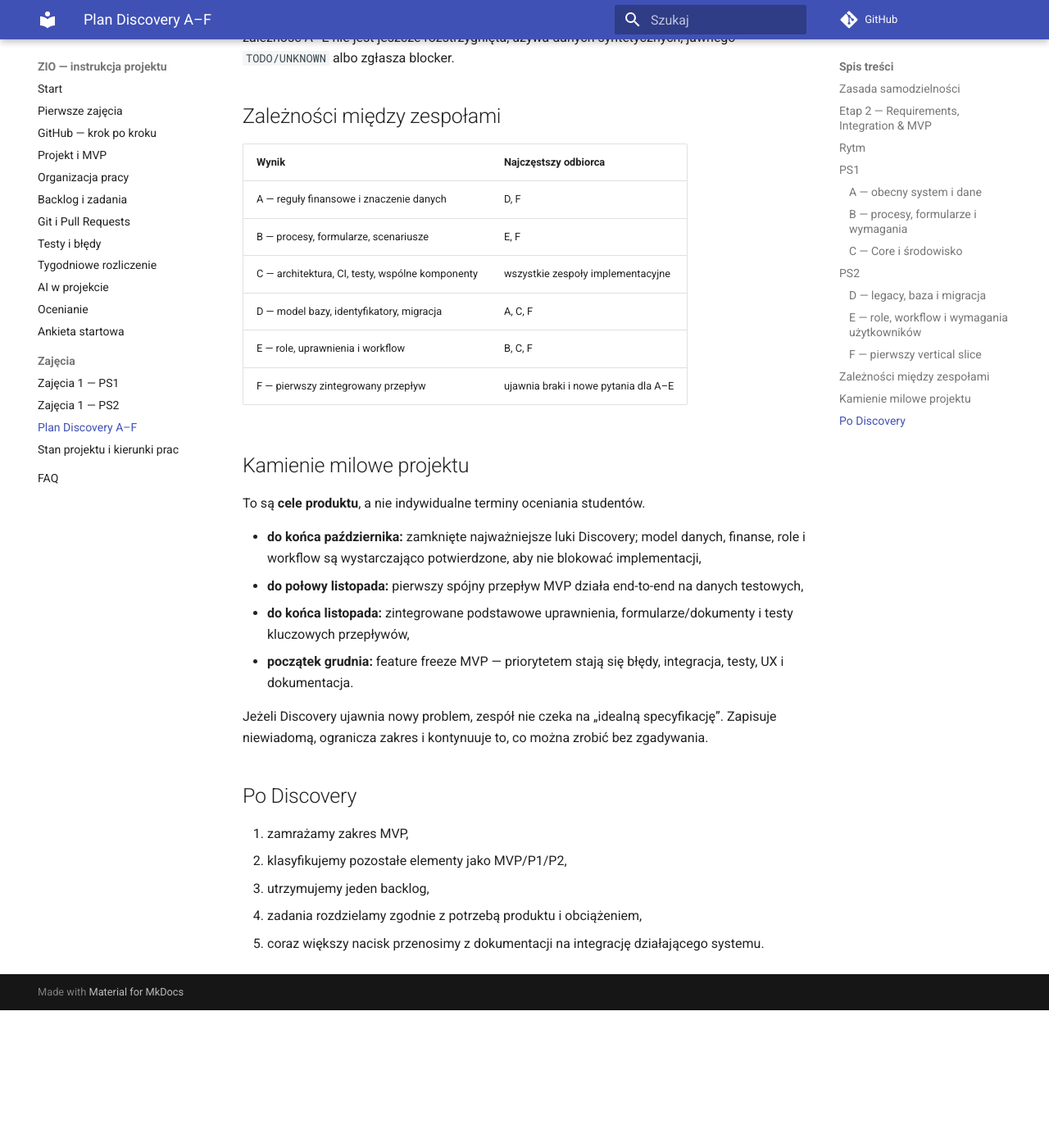
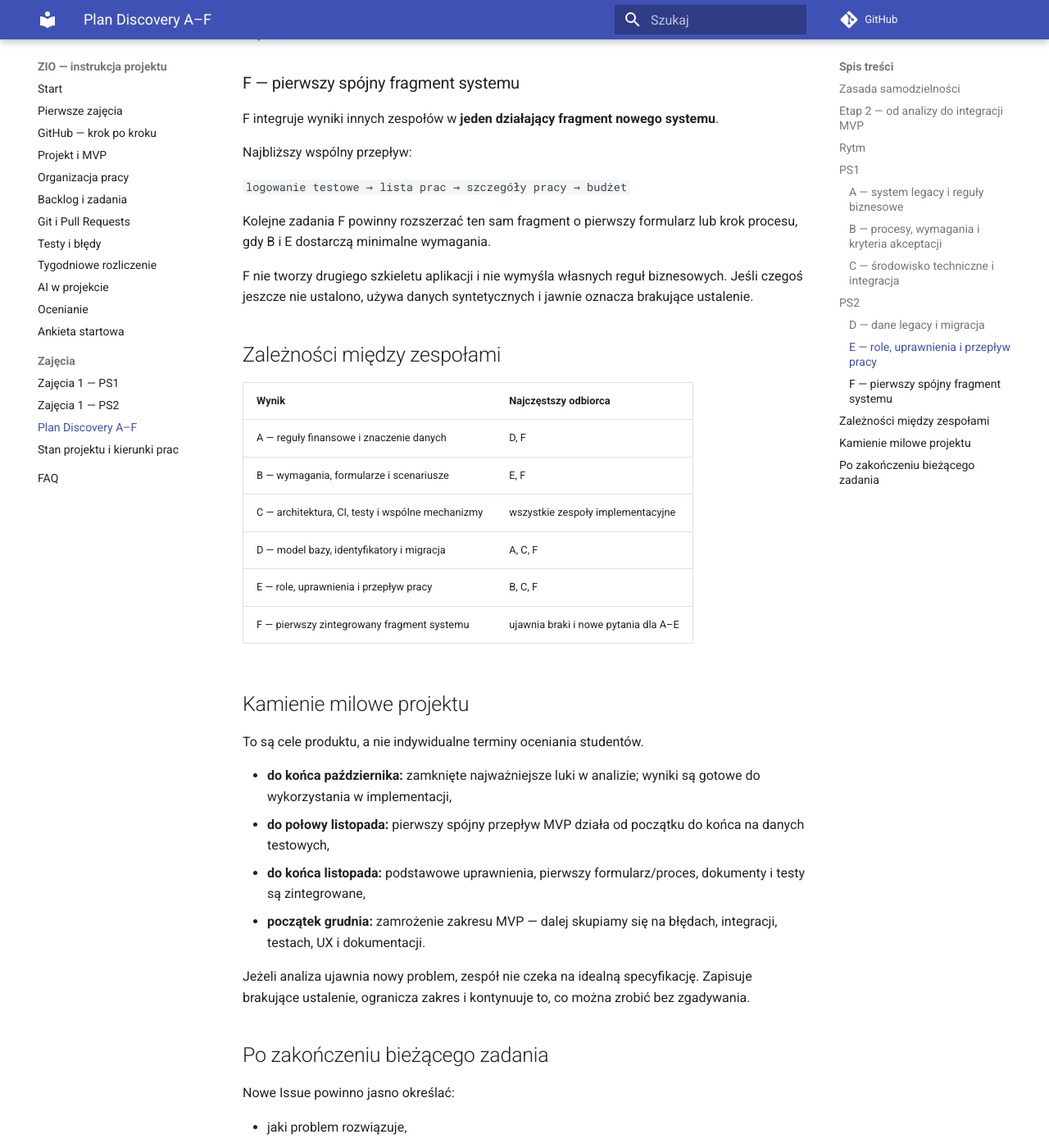
Before and after one commit to zio-wi-pb-mc/pb-science-office-manual, an MkDocs documentation site: the page built from manual/12-plan-discovery-a-f.md, in a window 1280 px wide and 1400 px high, scrolled down 3911 px. Shown: the whole window at 82% size. Built offline with MkDocs 1.6.1 and Material for MkDocs 9.7.7, drawn with Linux system fonts in a browser that asks for light colours; comment, search, counter and statistics services are not loaded; before the commit the page ends 5143 px from its top, so only the background shows below that; some of the changed text lies outside the part shown.

Commit message:
docs: polish wording and refresh project status

````diff
--- a/manual/12-plan-discovery-a-f.md
+++ b/manual/12-plan-discovery-a-f.md
@@ -1,8 +1,8 @@
 # Plan Discovery — zespoły A–F
 
-A–F opisują **obszary odpowiedzialności w fazie Discovery i dochodzenia do MVP**. Nie są stałym podziałem modułów na cały semestr. Wraz z postępem projektu zespoły przechodzą z analizy do przygotowania wymagań, integracji i implementacji.
+A–F opisują obszary odpowiedzialności podczas Discovery i dochodzenia do MVP. Nie są stałym podziałem modułów na cały semestr. Wraz z postępem projektu zespoły przechodzą od analizy do przygotowania wymagań, implementacji i integracji.
 
-Aktualny stan prac jest utrzymywany osobno: [Stan projektu i kierunki dalszych prac](16-propozycje-zadan-po-audycie.md).
+Aktualny stan prac jest opisany osobno: [Stan projektu i dalsze prace](16-propozycje-zadan-po-audycie.md).
 
 ## Zasada samodzielności
 
@@ -18,18 +18,18 @@ Lead i prowadzący sprawdzają przede wszystkim, czy zadanie:
 - nie dubluje istniejącego Issue/PR,
 - ma konkretny rezultat i mierzalne kryteria akceptacji,
 - ma rozsądny zakres,
-- nie blokuje ważniejszej zależności między zespołami,
+- nie omija ważniejszej zależności między zespołami,
 - prowadzi projekt w stronę działającego systemu.
 
-Nie traktujemy dokumentacji projektu jako menu zadań do mechanicznego wybierania.
+Dokumentacja projektu nie jest listą tematów do mechanicznego wybierania.
 
-## Etap 2 — Requirements, Integration & MVP
+## Etap 2 — od analizy do integracji MVP
 
-Po zakończeniu pierwszej fali Discovery **nie kończy się praca zespołów**. Zmienia się jej charakter:
+Po zakończeniu pierwszej części Discovery **nie kończy się praca zespołów**. Zmienia się jej charakter:
 
-- mniej niezależnego katalogowania,
-- więcej odpowiedzi na konkretne pytania blokujące implementację,
-- więcej acceptance criteria i scenariuszy,
+- mniej ogólnych analiz i katalogów,
+- więcej odpowiedzi na konkretne pytania potrzebne implementacji,
+- więcej kryteriów akceptacji i scenariuszy testowych,
 - więcej integracji,
 - więcej działającego kodu i testów.
 
@@ -38,10 +38,10 @@ Po zakończeniu pierwszej fali Discovery **nie kończy się praca zespołów**.
 - **PS1 — czwartek:** A/B/C,
 - **wtorek 20:00:** aktualizacja stanu, PR i najważniejszych zależności,
 - **PS2 — środa:** D/E/F pracuje na aktualnych wynikach A/B/C,
-- **środa po zajęciach:** krótki handoff PS2,
+- **środa po zajęciach:** krótkie przekazanie najważniejszych ustaleń,
 - **PS1 — czwartek:** kontynuacja na aktualnym stanie.
 
-Minimalny handoff powinien odpowiadać na trzy pytania:
+Przekazanie między zespołami powinno odpowiadać na trzy pytania:
 
 1. Co zostało potwierdzone lub zmienione?
 2. Co jest potrzebne innemu zespołowi?
@@ -49,7 +49,7 @@ Minimalny handoff powinien odpowiadać na trzy pytania:
 
 ## PS1
 
-### A — obecny system i dane
+### A — system legacy i reguły biznesowe
 
 Odpowiada przede wszystkim za:
 
@@ -57,11 +57,13 @@ Odpowiada przede wszystkim za:
 - reguły finansowe,
 - typy prac/projektów,
 - rezerwacje, wydatki i saldo,
-- rozbieżności wymagające potwierdzenia administratora.
+- rozbieżności wymagające potwierdzenia.
 
-**Główne wyjście dla innych:** zweryfikowane reguły biznesowe i znaczenie danych, z których korzystają C, D i F.
+Po pierwszej części Discovery A nie wykonuje kolejnego szerokiego audytu. Odpowiada na konkretne pytania zgłaszane przez D i F: znaczenie pola, potwierdzenie reguły, przypadek brzegowy, przykład do testu albo rozbieżność w legacy.
 
-### B — procesy, formularze i wymagania
+**Główny wynik dla innych zespołów:** zweryfikowane reguły biznesowe i znaczenie danych.
+
+### B — procesy, wymagania i kryteria akceptacji
 
 Odpowiada przede wszystkim za:
 
@@ -70,11 +72,17 @@ Odpowiada przede wszystkim za:
 - raporty, eksporty i dokumenty wyjściowe,
 - scenariusze i wymagania funkcjonalne.
 
-**Po pierwszej fali Discovery:** B przechodzi do **Requirements & Acceptance** — przekłada potwierdzone procesy na user stories i acceptance criteria, przygotowuje scenariusze dla F, wskazuje pola/walidacje/edge cases i robi review implementacji pod kątem zgodności z procesem.
+Po pierwszej części Discovery B:
 
-**Główne wyjście dla innych:** wymagania i scenariusze, które E oraz F mogą bezpośrednio wykorzystać.
+- przekłada potwierdzone procesy na małe scenariusze użytkownika i kryteria akceptacji,
+- przygotowuje scenariusze testowe dla elementów implementowanych przez F,
+- wskazuje wymagane pola, walidacje i przypadki brzegowe,
+- sprawdza w przeglądzie PR, czy implementacja odpowiada ustalonemu procesowi,
+- pomaga doprowadzić jeden wybrany proces od początku do końca.
 
-### C — Core i środowisko
+**Główny wynik dla innych zespołów:** wymagania i scenariusze, które E i F mogą bezpośrednio wykorzystać.
+
+### C — środowisko techniczne i integracja
 
 Odpowiada przede wszystkim za:
 
@@ -82,15 +90,21 @@ Odpowiada przede wszystkim za:
 - architekturę aplikacji,
 - CI i testy,
 - generowanie dokumentów,
-- decyzje techniczne wspólne dla wszystkich zespołów.
+- wspólne decyzje techniczne.
 
-**Po pierwszym release:** C działa jako **Platform & Integration** — utrzymuje CI, Docker, testy i clean-clone setup oraz wspiera integrację F.
+Po pierwszym stabilnym wydaniu C:
 
-**Główne wyjście dla innych:** jeden wspólny, działający fundament aplikacji. C nie tworzy alternatywnego produktu obok pracy F.
+- utrzymuje wspólne środowisko,
+- pilnuje, aby projekt dawał się uruchomić od czystego klona repozytorium,
+- usuwa problemy techniczne blokujące kilka zespołów,
+- wspiera F przy integracji,
+- wykonuje techniczne przeglądy PR.
+
+**Główny wynik dla innych zespołów:** jeden wspólny, stabilny fundament aplikacji.
 
 ## PS2
 
-### D — legacy, baza i migracja
+### D — dane legacy i migracja
 
 Odpowiada przede wszystkim za:
 
@@ -98,64 +112,68 @@ Odpowiada przede wszystkim za:
 - identyfikatory historyczne,
 - lata i kontynuacje prac,
 - jakość danych,
-- strategię migracji i testy zgodności.
+- przygotowanie migracji i testy zgodności.
 
-**Po przygotowaniu mapy bazy:** D przechodzi do identyfikatorów, ciągłości lat, jakości danych, minimalnego mapowania legacy → nowy model i testów migracji.
+Po przygotowaniu mapy bazy D skupia się na problemach, które rzeczywiście wpływają na nowy model lub migrację: identyfikatorach, ciągłości danych między latami, niespójnościach, minimalnym zakresie migracji i testach.
 
-**Główne wyjście dla innych:** potwierdzony model danych legacy i ograniczenia migracji potrzebne A, C i F.
+**Główny wynik dla innych zespołów:** potwierdzony model danych legacy i ograniczenia migracji.
 
-### E — role, workflow i wymagania użytkowników
+### E — role, uprawnienia i przepływ pracy
 
 Odpowiada przede wszystkim za:
 
 - aktorów i role,
 - uprawnienia i zasięg danych,
-- oddzielenie flag legacy od projektowanego workflow,
+- oddzielenie flag legacy od stanów nowego systemu,
 - akceptację, zwrot, odrzucenie i historię zmian,
 - wymagania widoków Działu Nauki i kierownictwa.
 
-**Po domknięciu E1/E2:** E przygotowuje minimalny kontrakt ról/uprawnień i workflow jednego procesu referencyjnego potrzebny implementacji.
+Po domknięciu podstawowej macierzy ról i statusów E przygotowuje minimalny zestaw uprawnień i przejść potrzebny aktualnie implementowanemu procesowi.
 
-**Główne wyjście dla innych:** uzgodnione role i przejścia potrzebne B, C oraz F.
+**Główny wynik dla innych zespołów:** role, uprawnienia i przejścia, które można bezpośrednio implementować i testować.
 
-### F — pierwszy vertical slice
+### F — pierwszy spójny fragment systemu
 
 F integruje wyniki innych zespołów w **jeden działający fragment nowego systemu**.
 
-Najbliższy wspólny przepływ to:
+Najbliższy wspólny przepływ:
 
 `logowanie testowe → lista prac → szczegóły pracy → budżet`
 
-Kolejne Issue F powinny rozszerzać ten sam vertical slice o pierwszy formularz/workflow, gdy B/E dostarczą minimalne wymagania.
+Kolejne zadania F powinny rozszerzać ten sam fragment o pierwszy formularz lub krok procesu, gdy B i E dostarczą minimalne wymagania.
 
-F nie tworzy drugiego szkieletu aplikacji i nie wymyśla własnych reguł biznesowych. Jeśli zależność A–E nie jest jeszcze rozstrzygnięta, używa danych syntetycznych, jawnego `TODO/UNKNOWN` albo zgłasza blocker.
+F nie tworzy drugiego szkieletu aplikacji i nie wymyśla własnych reguł biznesowych. Jeśli czegoś jeszcze nie ustalono, używa danych syntetycznych i jawnie oznacza brakujące ustalenie.
 
 ## Zależności między zespołami
 
 | Wynik | Najczęstszy odbiorca |
 |---|---|
 | A — reguły finansowe i znaczenie danych | D, F |
-| B — procesy, formularze, scenariusze | E, F |
-| C — architektura, CI, testy, wspólne komponenty | wszystkie zespoły implementacyjne |
-| D — model bazy, identyfikatory, migracja | A, C, F |
-| E — role, uprawnienia i workflow | B, C, F |
-| F — pierwszy zintegrowany przepływ | ujawnia braki i nowe pytania dla A–E |
+| B — wymagania, formularze i scenariusze | E, F |
+| C — architektura, CI, testy i wspólne mechanizmy | wszystkie zespoły implementacyjne |
+| D — model bazy, identyfikatory i migracja | A, C, F |
+| E — role, uprawnienia i przepływ pracy | B, C, F |
+| F — pierwszy zintegrowany fragment systemu | ujawnia braki i nowe pytania dla A–E |
 
 ## Kamienie milowe projektu
 
-To są **cele produktu**, a nie indywidualne terminy oceniania studentów.
+To są cele produktu, a nie indywidualne terminy oceniania studentów.
 
-- **do końca października:** zamknięte najważniejsze luki Discovery; model danych, finanse, role i workflow są wystarczająco potwierdzone, aby nie blokować implementacji,
-- **do połowy listopada:** pierwszy spójny przepływ MVP działa end-to-end na danych testowych,
-- **do końca listopada:** zintegrowane podstawowe uprawnienia, formularze/dokumenty i testy kluczowych przepływów,
-- **początek grudnia:** feature freeze MVP — priorytetem stają się błędy, integracja, testy, UX i dokumentacja.
+- **do końca października:** zamknięte najważniejsze luki w analizie; wyniki są gotowe do wykorzystania w implementacji,
+- **do połowy listopada:** pierwszy spójny przepływ MVP działa od początku do końca na danych testowych,
+- **do końca listopada:** podstawowe uprawnienia, pierwszy formularz/proces, dokumenty i testy są zintegrowane,
+- **początek grudnia:** zamrożenie zakresu MVP — dalej skupiamy się na błędach, integracji, testach, UX i dokumentacji.
 
-Jeżeli Discovery ujawnia nowy problem, zespół nie czeka na „idealną specyfikację”. Zapisuje niewiadomą, ogranicza zakres i kontynuuje to, co można zrobić bez zgadywania.
+Jeżeli analiza ujawnia nowy problem, zespół nie czeka na idealną specyfikację. Zapisuje brakujące ustalenie, ogranicza zakres i kontynuuje to, co można zrobić bez zgadywania.
 
-## Po Discovery
+## Po zakończeniu bieżącego zadania
 
-1. zamrażamy zakres MVP,
-2. klasyfikujemy pozostałe elementy jako MVP/P1/P2,
-3. utrzymujemy jeden backlog,
-4. zadania rozdzielamy zgodnie z potrzebą produktu i obciążeniem,
-5. coraz większy nacisk przenosimy z dokumentacji na integrację działającego systemu.
+Nowe Issue powinno jasno określać:
+
+- jaki problem rozwiązuje,
+- kto wykorzysta wynik,
+- co konkretnie powstanie,
+- po czym poznamy, że zadanie jest zakończone,
+- na jakim źródle opiera się rozwiązanie.
+
+Jedno zadanie ma jednego właściciela.
--- a/manual/16-propozycje-zadan-po-audycie.md
+++ b/manual/16-propozycje-zadan-po-audycie.md
@@ -1,44 +1,60 @@
-# Stan projektu i kierunki dalszych prac
+# Stan projektu i dalsze prace
 
-**Stan na: 15.10.2026**
-**Charakter dokumentu:** żywe podsumowanie komunikacyjne.
-**Źródło prawdy:** GitHub Issues, Pull Requests i GitHub Project.
+**Stan na 15.10.2026**
+**Cel tej strony:** krótkie podsumowanie aktualnego stanu projektu i wskazanie, co powinno wydarzyć się dalej.
+**Aktualny stan zadań:** GitHub Issues, Pull Requests i GitHub Project.
 
-!!! important "Kończy się pierwsza fala Discovery, nie praca zespołów"
-    Zespoły A–E nie kończą pracy po zamknięciu obecnych analiz. Projekt przechodzi do etapu **Requirements, Integration & MVP**. Kolejne zadania powinny wynikać z potrzeb działającego produktu, a nie z potrzeby tworzenia następnego dokumentu.
+!!! important "Kończy się pierwsza część Discovery, nie praca zespołów"
+    Zespoły A–E nie kończą pracy po zamknięciu obecnych analiz. Projekt przechodzi do etapu, w którym wyniki analiz mają być wykorzystywane do przygotowania wymagań, testów i wspólnego MVP.
 
 ## Co zrobić po zakończeniu obecnego Issue
 
 1. sprawdź bieżące Issue/PR własnego i zależnych zespołów,
-2. znajdź najmniejszy brak blokujący MVP lub inny zespół,
+2. znajdź najmniejszy brak, który rzeczywiście blokuje dalszą pracę lub MVP,
 3. zaproponuj nowe Issue z jednym właścicielem,
-4. wskaż odbiorcę rezultatu,
-5. zdefiniuj mierzalne acceptance criteria,
-6. nie wymyślaj reguł biznesowych — użyj `UNKNOWN`, jeśli czegoś nie potwierdzono.
+4. wskaż, kto wykorzysta wynik,
+5. określ konkretny rezultat i kryteria akceptacji,
+6. jeśli czegoś nie wiadomo — oznacz brakujące ustalenie zamiast wymyślać regułę biznesową.
 
-Wspólne ustalenia etapu 2 są również w Issue **#127** w repozytorium projektu.
+Wspólne ustalenia są również opisane w Issue **#127** w głównym repozytorium.
+
+## Aktualne otwarte Pull Requesty
+
+Na moment tej aktualizacji otwartych jest **7 PR-ów**:
+
+| Zespół | PR | Zakres |
+|---|---|---|
+| **A** | #99 | rezerwacja a wydatek |
+| **B** | #110 | katalog raportów, eksportów i dokumentów |
+| **B** | #111 | scenariusze akceptacyjne legacy |
+| **C** | #90 | pierwsze stabilne wydanie `dev → main` |
+| **E** | #117 | statusy i przejścia |
+| **E** | #123 | role i uprawnienia |
+| **F** | #93 | roboczy widok budżetu |
+
+GitHub ma pierwszeństwo przed tą tabelą, jeśli stan PR zmieni się po dacie aktualizacji.
 
 ## Cel czasowy
 
 | Termin | Oczekiwany stan produktu |
 |---|---|
-| koniec października | krytyczne luki Discovery zamknięte; wyniki są gotowe do implementacji |
-| połowa listopada | pierwszy spójny przepływ MVP działa end-to-end na danych testowych |
-| koniec listopada | podstawowe uprawnienia, pierwszy formularz/workflow, dokumenty i testy są zintegrowane |
-| początek grudnia | feature freeze MVP; poprawiamy błędy, integrację, testy, UX i dokumentację |
+| koniec października | najważniejsze luki w analizie są zamknięte, a wyniki gotowe do wykorzystania w implementacji |
+| połowa listopada | pierwszy spójny przepływ MVP działa od początku do końca na danych testowych |
+| koniec listopada | podstawowe uprawnienia, pierwszy formularz/proces, dokumenty i testy są zintegrowane |
+| początek grudnia | zamrożenie zakresu MVP; dalej skupiamy się na błędach, integracji, testach, UX i dokumentacji |
 
 ## Szybki obraz A–F
 
-| Zespół | Teraz | Po bieżących zadaniach |
+| Zespół | Stan | Co dalej |
 |---|---|---|
-| **A** | #85, #81 / PR #99; #97 i #87 zakończone | odpowiedzi na konkretne pytania domenowe F/D, przypadki brzegowe, test cases |
-| **B** | #82 / PR #110, #84 / PR #111, #126; #83 / PR #103 merged | **Requirements & Acceptance** dla F/E; user stories, acceptance criteria, review zgodności |
-| **C** | stabilizacja środowiska i release #90 | Platform & Integration: CI, Docker, testy, wspólne komponenty, review techniczne |
-| **D** | #114 / PR #115 zakończone | identyfikatory, ciągłość lat, jakość danych, minimalna migracja dla MVP |
-| **E** | #120 / PR #123, #116 / PR #117 | minimalny kontrakt ról/uprawnień i workflow dla jednego procesu |
-| **F** | #113, #112, #91 / draft PR #93 | zintegrować `login → lista → szczegóły → budżet`, potem rozszerzać ten sam vertical slice |
+| **A** | #85 i #81 / PR #99; analiza salda #97 / PR #121 zakończona | odpowiadać na konkretne pytania domenowe potrzebne D/F |
+| **B** | otwarte PR #110 i #111 oraz Issue #126; większość pierwszych analiz jest już scalona | przygotowywać wymagania, kryteria akceptacji i scenariusze dla E/F |
+| **C** | stabilizacja środowiska i PR #90 | po wydaniu utrzymywać wspólne środowisko i wspierać integrację |
+| **D** | mapa bazy #114 / PR #115 zakończona | identyfikatory, ciągłość danych, jakość danych i minimalna migracja dla MVP |
+| **E** | PR #117 i #123 | domknąć role, uprawnienia i przejścia potrzebne pierwszemu procesowi |
+| **F** | #112, #113 i roboczy PR #93 | połączyć logowanie, listę, szczegóły i budżet w jeden działający fragment |
 
-## A — Domain / legacy / finanse
+## A — system legacy i reguły biznesowe
 
 ### Bieżące
 
@@ -49,80 +65,82 @@ Wspólne ustalenia etapu 2 są również w Issue **#127** w repozytorium projekt
 
 ### Dalej
 
-A nie wykonuje kolejnego szerokiego audytu. Następne Issue powinny odpowiadać na konkretne pytania:
+A nie wykonuje kolejnego szerokiego audytu. Następne zadania powinny odpowiadać na konkretne pytania, np.:
 
 - co oznacza pole potrzebne F3/F4,
 - jaka reguła finansowa jest potwierdzona,
 - jaki przypadek brzegowy trzeba uwzględnić,
-- jaki syntetyczny przykład/test case powinien wejść do testów,
-- jaka rozbieżność legacy wymaga decyzji.
+- jaki syntetyczny przypadek testowy powinien wejść do testów,
+- jaka rozbieżność w legacy wymaga decyzji.
 
 **Pytanie kierujące:** czego F lub D nie może teraz zrobić bez odpowiedzi A?
 
-## B — Requirements & Acceptance
+## B — wymagania i kryteria akceptacji
 
 ### Bieżące
 
-- #82 / PR #110 — raporty/eksporty,
+- #82 / PR #110 — raporty i eksporty,
 - #84 / PR #111 — scenariusze akceptacyjne,
-- #126 — rozwinięcie procesów poza legacy,
-- #83 / PR #103 — mapa pól — wynik już merged.
+- #126 — dalsze doprecyzowanie procesów poza legacy.
+
+Wcześniejsze prace B, w tym PR #37, #39, #103, #104 i #105, zostały już scalone.
 
 ### Dalej
 
-B przechodzi z katalogowania do **Requirements & Acceptance**.
+B przechodzi od ogólnych analiz do przygotowania wymagań potrzebnych implementacji.
 
-Następne prace powinny polegać na:
+Następne zadania powinny polegać na:
 
-- przekładaniu potwierdzonego procesu na user stories,
-- pisaniu acceptance criteria dla elementu, który F faktycznie implementuje,
-- wskazywaniu wymaganych pól i walidacji,
-- opisywaniu edge cases,
-- wykonywaniu review implementacji pod kątem zgodności z procesem,
-- doprowadzeniu jednego procesu end-to-end.
+- opisaniu małego scenariusza użytkownika,
+- przygotowaniu kryteriów akceptacji dla elementu, który F faktycznie implementuje,
+- wskazaniu wymaganych pól i walidacji,
+- opisaniu przypadków brzegowych,
+- sprawdzeniu w przeglądzie PR, czy implementacja odpowiada ustalonemu procesowi,
+- doprowadzeniu jednego procesu od początku do końca.
 
-Nie tworzymy kolejnego katalogu formularzy/raportów wyłącznie po to, aby mieć zadanie.
+Nie tworzymy kolejnego katalogu formularzy lub raportów wyłącznie po to, aby mieć następne zadanie.
 
-**Najbliższy odbiorca wyników B:** F2/F3/F4 oraz E.
+**Najbliżsi odbiorcy wyników B:** E i F.
 
-## C — Platform & Integration
+## C — środowisko techniczne i integracja
 
 ### Bieżące
 
-Najważniejszym zadaniem jest stabilizacja wspólnego środowiska i pierwszy release `dev → main` (#90).
+Najważniejszym zadaniem jest stabilizacja wspólnego środowiska i pierwsze stabilne wydanie `dev → main` (#90).
 
 ### Dalej
 
-Po release C:
+Po wydaniu C:
 
-- utrzymuje CI, Docker, pytest i clean-clone setup,
+- utrzymuje CI, Docker i testy,
+- pilnuje, aby projekt dawał się uruchomić od czystego klona repozytorium,
 - usuwa problemy techniczne blokujące kilka zespołów,
-- dostarcza wspólne komponenty potrzebne vertical slice,
-- robi review architektury i integracji,
+- przygotowuje wspólne mechanizmy potrzebne implementacji,
+- wykonuje techniczne przeglądy PR,
 - pomaga F scalać rozwiązania w jeden produkt.
 
 C nie buduje drugiego fundamentu aplikacji.
 
-## D — Data & Migration
+## D — dane legacy i migracja
 
 ### Bieżące
 
-#114 / PR #115 dało szczegółową mapę starej bazy.
+#114 / PR #115 dało pierwszą szczegółową mapę starej bazy.
 
 ### Dalej
 
-Naturalne kolejne kierunki:
+Kolejne zadania powinny wynikać z potrzeb nowego modelu lub migracji, np.:
 
 - stabilność identyfikatorów,
 - lata i kontynuacje prac,
-- osierocone/niespójne relacje,
+- niespójne lub osierocone relacje,
 - kontrola jakości danych,
-- mapowanie legacy → nowy model w zakresie MVP,
-- testy zgodności migracji na danych syntetycznych.
+- mapowanie legacy do nowego modelu w zakresie MVP,
+- testy migracji na danych syntetycznych.
 
 Nie robimy kolejnej mapy całej bazy.
 
-## E — Workflow & Permissions
+## E — role, uprawnienia i przepływ pracy
 
 ### Bieżące
 
@@ -131,23 +149,22 @@ Nie robimy kolejnej mapy całej bazy.
 
 ### Dalej
 
-Po E1/E2:
+Po domknięciu tych prac E:
 
-- minimalny kontrakt ról/uprawnień dla F2/F3,
-- workflow jednego procesu referencyjnego,
-- scenariusze odmowy dostępu,
-- zasady przejść i edycji,
-- rozdzielenie faktów legacy od projektu nowego systemu.
+- przygotowuje minimalny zestaw ról i uprawnień potrzebny F2/F3,
+- doprecyzowuje przejścia stanów dla jednego procesu,
+- przygotowuje scenariusze odmowy dostępu,
+- oddziela zachowanie systemu legacy od propozycji dla nowego systemu.
 
-Nie projektujemy całego systemu workflow naraz.
+Nie projektujemy od razu pełnego przepływu pracy dla wszystkich procesów.
 
-## F — Vertical Slice
+## F — pierwszy spójny fragment systemu
 
 ### Bieżące
 
-- #113 — użytkownik/rola i logowanie testowe,
+- #113 — użytkownik i logowanie testowe,
 - #112 — lista i szczegóły projektu,
-- #91 / draft PR #93 — budżet.
+- #91 / roboczy PR #93 — budżet.
 
 ### Najbliższy wspólny cel
 
@@ -155,9 +172,9 @@ Połączyć:
 
 `logowanie testowe → lista prac → szczegóły pracy → budżet`
 
-Kolejny krok powinien rozszerzać ten sam przepływ o pierwszy formularz lub workflow, gdy B/E dostarczą minimalne wymagania.
+Następny krok powinien rozszerzać ten sam fragment o pierwszy formularz lub element procesu, gdy B i E dostarczą minimalne wymagania.
 
-F nie czeka na zakończenie całego Discovery.
+F nie musi czekać na zakończenie wszystkich analiz.
 
 ## Kiedy tworzyć nowe Issue
 
@@ -175,20 +192,22 @@ Minimalny opis:
 Cel:
 Odbiorca / zależność:
 Rezultat:
-Acceptance criteria:
+Kryteria akceptacji:
 Źródło:
 ```
 
-## Handoff
+## Przekazanie między zespołami
 
-Raz w tygodniu wystarczy:
+Raz w tygodniu wystarczy krótka informacja:
 
 ```text
-### Handoff
+### Przekazanie
 - Nowe potwierdzone fakty / wynik:
 - Ważne dla innych zespołów:
-- Blocker / potrzebna decyzja:
+- Blokada / potrzebna decyzja:
 ```
+
+Jeżeli PR zmienia założenie używane przez inny zespół, autor lub lead powinien wprost oznaczyć zależne Issue/PR.
 
 ## Ograniczenia
 
@@ -196,5 +215,5 @@ Materiały legacy pozostają materiałami dydaktycznymi o ograniczonym dostępie
 
 ## Historia aktualizacji
 
-- **15.10.2026** — przejście z pierwszej fali Discovery do etapu Requirements, Integration & MVP; doprecyzowano dalszą rolę wszystkich zespołów A–F.
-- **14.10.2026** — utworzono żywe podsumowanie stanu A–F.
+- **15.10.2026** — doprecyzowano dalszą pracę A–F i poprawiono opis na bardziej naturalny język; uwzględniono aktualny stan 7 otwartych PR-ów.
+- **14.10.2026** — utworzono podsumowanie stanu A–F.
````
Also changed, not shown: manual/index.md (+16 -14 lines).
